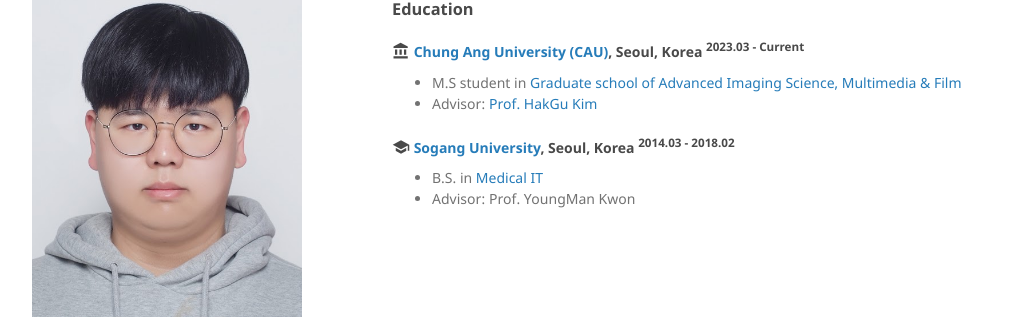
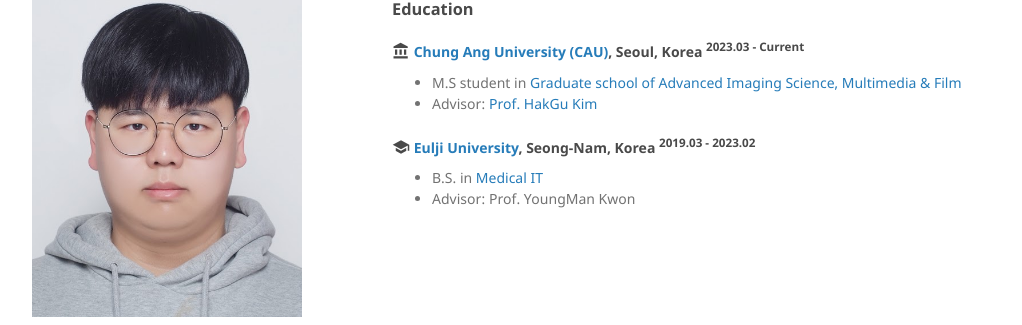
Before and after one commit to kslee990614/kslee99_page, a Jekyll site: the page built from index.md, in a window 1280 px wide. Shown: the part 141-466 px from the top of the page, without its empty margins (128-1150 px from the left). Built offline with Jekyll 4.4.1, drawn with Linux system fonts in a browser that asks for light colours; a style sheet for code colours, icons or effects is not loaded.

Commit message:
Update index.md

```diff
--- a/index.md
+++ b/index.md
@@ -21,8 +21,8 @@ I am a M.S student in The Graduate school of Advanced Imaging Science, Multimedi
 
 <h4 class="education">
   <i class="material-icons md-18">school</i>
-  <a href="https://wwwe.sogang.ac.kr/wwwe/index_new.html">Sogang University</a>, Seoul, Korea
-  <sup>2014.03 - 2018.02</sup>
+  <a href="https://www.eulji.ac.kr/">Eulji University</a>, Seong-Nam, Korea
+  <sup>2019.03 - 2023.02</sup>
 </h4>
 
 - B.S. in [Medical IT]
```
